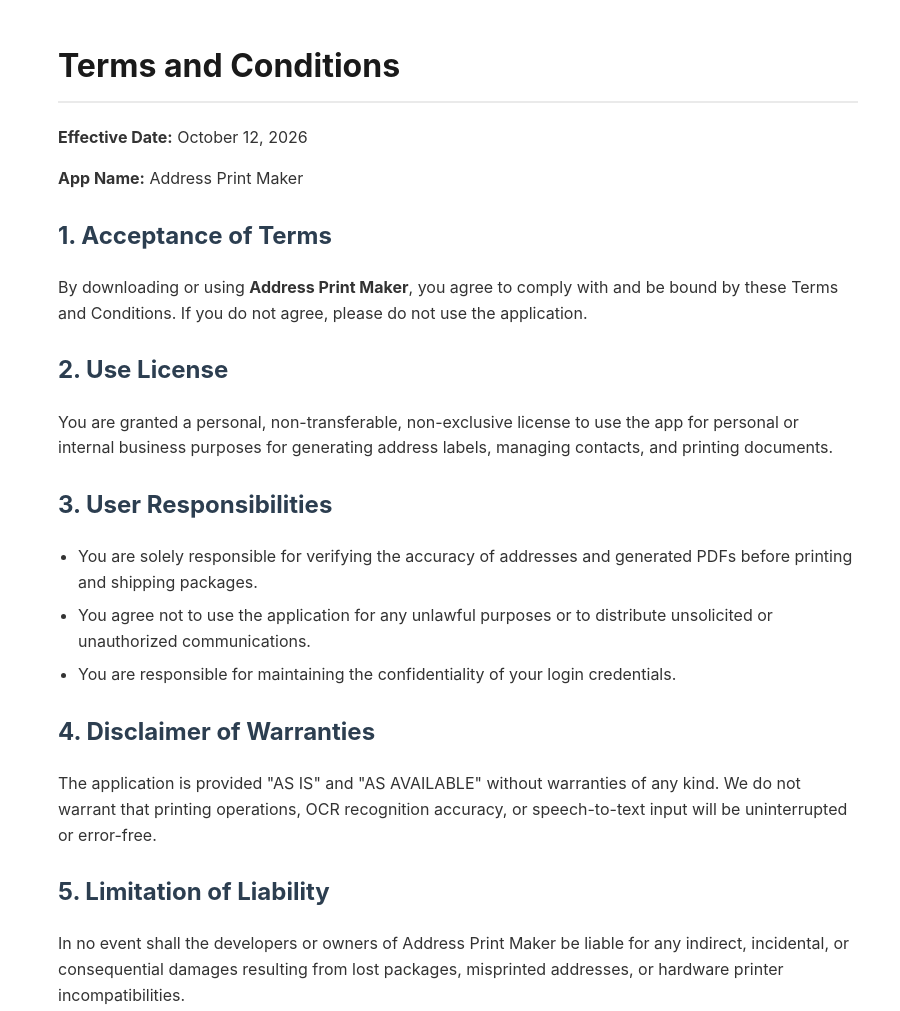
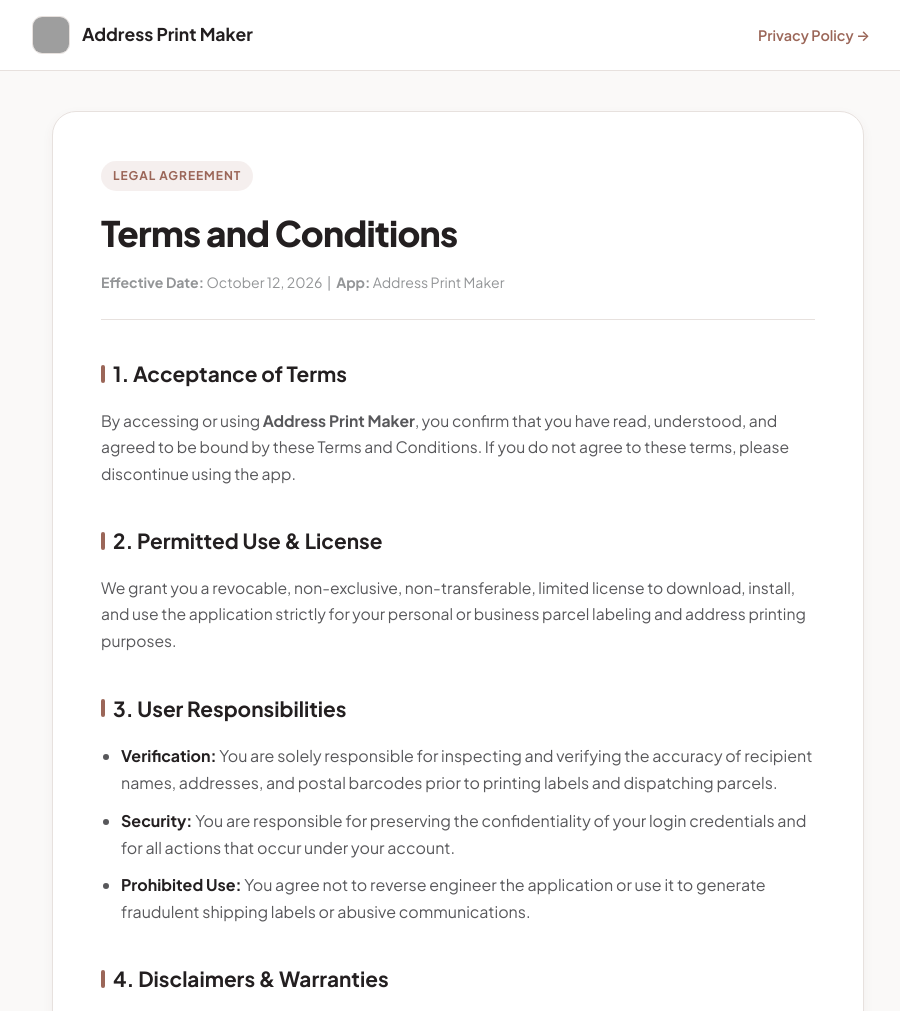
Before and after one commit to Ruchit-Bhut/address-print-maker-legal, a plain HTML site: page terms-and-conditions.html in a window 1280 px wide. Shown: the top 1011 px of the page, without its empty margins (182-1082 px from the left). Drawn offline with Linux system fonts and the light colour scheme; grey boxes are pictures that could not be loaded.

Commit message:
Revise terms and conditions layout and content
Updated the terms and conditions document with a new layout, added a header and navigation links, and revised sections for clarity and organization.

```diff
--- a/terms-and-conditions.html
+++ b/terms-and-conditions.html
@@ -5,47 +5,251 @@
   <meta name="viewport" content="width=device-width, initial-scale=1.0">
   <title>Terms and Conditions - Address Print Maker</title>
   <link rel="icon" type="image/png" href="app_icon_original.png">
+  <link rel="preconnect" href="https://fonts.googleapis.com">
+  <link rel="preconnect" href="https://fonts.gstatic.com" crossorigin>
+  <link href="https://fonts.googleapis.com/css2?family=Plus+Jakarta+Sans:wght@400;500;600;700;800&display=swap" rel="stylesheet">
   <style>
-    body { font-family: -apple-system, BlinkMacSystemFont, "Segoe UI", Roboto, Helvetica, Arial, sans-serif; line-height: 1.6; color: #333; max-width: 800px; margin: 40px auto; padding: 0 20px; }
-    h1 { color: #1a1a1a; border-bottom: 2px solid #eaeaea; padding-bottom: 10px; }
-    h2 { color: #2c3e50; margin-top: 25px; }
-    ul { padding-left: 20px; }
-    li { margin-bottom: 8px; }
-    .footer { margin-top: 40px; font-size: 0.9em; color: #777; border-top: 1px solid #eaeaea; padding-top: 15px; }
+    :root {
+      --primary-black: #231F20;
+      --secondary-terracotta: #9B6658;
+      --secondary-dark-brown: #5A413C;
+      --secondary-peach: #F1BE9F;
+      --background: #FAF9F8;
+      --surface: #FFFFFF;
+      --text-primary: #231F20;
+      --text-secondary: #58585B;
+      --text-muted: #939597;
+      --border: #E7E1DE;
+      --gradient-primary: linear-gradient(135deg, #9B6658 0%, #5A413C 100%);
+      --shadow-sm: 0 4px 12px rgba(90, 65, 60, 0.05);
+    }
+
+    * { margin: 0; padding: 0; box-sizing: border-box; }
+    body {
+      font-family: 'Plus Jakarta Sans', -apple-system, BlinkMacSystemFont, sans-serif;
+      background-color: var(--background);
+      color: var(--text-primary);
+      line-height: 1.7;
+      padding: 0;
+    }
+
+    header {
+      background: var(--surface);
+      border-bottom: 1px solid var(--border);
+      position: sticky;
+      top: 0;
+      z-index: 100;
+      backdrop-filter: blur(8px);
+    }
+
+    .nav-container {
+      max-width: 900px;
+      margin: 0 auto;
+      padding: 16px 24px;
+      display: flex;
+      align-items: center;
+      justify-content: space-between;
+    }
+
+    .brand {
+      display: flex;
+      align-items: center;
+      gap: 12px;
+      text-decoration: none;
+      color: var(--primary-black);
+      font-weight: 700;
+      font-size: 1.1rem;
+    }
+
+    .brand img {
+      width: 38px;
+      height: 38px;
+      border-radius: 10px;
+      border: 1px solid var(--border);
+    }
+
+    .nav-links a {
+      color: var(--secondary-terracotta);
+      text-decoration: none;
+      font-size: 0.9rem;
+      font-weight: 600;
+      padding: 8px 14px;
+      border-radius: 8px;
+      transition: background 0.2s;
+    }
+
+    .nav-links a:hover {
+      background: rgba(155, 102, 88, 0.08);
+    }
+
+    .main-wrapper {
+      max-width: 860px;
+      margin: 40px auto 80px;
+      padding: 0 24px;
+    }
+
+    .doc-card {
+      background: var(--surface);
+      border: 1px solid var(--border);
+      border-radius: 24px;
+      padding: 48px;
+      box-shadow: var(--shadow-sm);
+    }
+
+    .doc-header {
+      border-bottom: 1px solid var(--border);
+      padding-bottom: 24px;
+      margin-bottom: 32px;
+    }
+
+    .badge {
+      display: inline-block;
+      font-size: 0.75rem;
+      font-weight: 700;
+      text-transform: uppercase;
+      letter-spacing: 0.08em;
+      color: var(--secondary-terracotta);
+      background-color: rgba(155, 102, 88, 0.1);
+      padding: 5px 12px;
+      border-radius: 50px;
+      margin-bottom: 12px;
+    }
+
+    h1 {
+      font-size: 2.2rem;
+      font-weight: 800;
+      color: var(--primary-black);
+      letter-spacing: -0.02em;
+      margin-bottom: 8px;
+    }
+
+    .meta {
+      font-size: 0.88rem;
+      color: var(--text-muted);
+    }
+
+    h2 {
+      font-size: 1.3rem;
+      font-weight: 700;
+      color: var(--primary-black);
+      margin-top: 36px;
+      margin-bottom: 16px;
+      display: flex;
+      align-items: center;
+      gap: 8px;
+    }
+
+    h2::before {
+      content: '';
+      display: inline-block;
+      width: 4px;
+      height: 18px;
+      background: var(--secondary-terracotta);
+      border-radius: 2px;
+    }
+
+    p {
+      color: var(--text-secondary);
+      margin-bottom: 14px;
+      font-size: 0.98rem;
+    }
+
+    ul {
+      margin-left: 20px;
+      margin-bottom: 20px;
+      color: var(--text-secondary);
+    }
+
+    li { margin-bottom: 10px; }
+    li strong { color: var(--primary-black); }
+
+    .highlight-box {
+      background: #FAF9F8;
+      border-left: 3px solid var(--secondary-terracotta);
+      padding: 18px 20px;
+      border-radius: 0 12px 12px 0;
+      margin: 20px 0;
+    }
+
+    .footer {
+      text-align: center;
+      margin-top: 50px;
+      padding-top: 24px;
+      border-top: 1px solid var(--border);
+      color: var(--text-muted);
+      font-size: 0.85rem;
+    }
+
+    a.external-link {
+      color: var(--secondary-terracotta);
+      text-decoration: none;
+      font-weight: 600;
+    }
+    a.external-link:hover { text-decoration: underline; }
+
+    @media (max-width: 600px) {
+      .doc-card { padding: 28px 20px; border-radius: 16px; }
+      h1 { font-size: 1.7rem; }
+    }
   </style>
 </head>
 <body>
 
+  <header>
+    <div class="nav-container">
+      <a href="index.html" class="brand">
+        <img src="app_icon_original.png" alt="App Icon">
+        <span>Address Print Maker</span>
+      </a>
+      <div class="nav-links">
+        <a href="privacy-policy.html">Privacy Policy →</a>
+      </div>
+    </div>
+  </header>
+
+  <div class="main-wrapper">
+    <div class="doc-card">
+      <div class="doc-header">
+        <span class="badge">Legal Agreement</span>
         <h1>Terms and Conditions</h1>
-  <p><strong>Effective Date:</strong> October 12, 2026</p>
-  <p><strong>App Name:</strong> Address Print Maker</p>
+        <div class="meta">
+          <strong>Effective Date:</strong> October 12, 2026 &nbsp;|&nbsp; <strong>App:</strong> Address Print Maker
+        </div>
+      </div>
 
       <h2>1. Acceptance of Terms</h2>
-  <p>By downloading or using <strong>Address Print Maker</strong>, you agree to comply with and be bound by these Terms and Conditions. If you do not agree, please do not use the application.</p>
+      <p>By accessing or using <strong>Address Print Maker</strong>, you confirm that you have read, understood, and agreed to be bound by these Terms and Conditions. If you do not agree to these terms, please discontinue using the app.</p>
 
-  <h2>2. Use License</h2>
-  <p>You are granted a personal, non-transferable, non-exclusive license to use the app for personal or internal business purposes for generating address labels, managing contacts, and printing documents.</p>
+      <h2>2. Permitted Use & License</h2>
+      <p>We grant you a revocable, non-exclusive, non-transferable, limited license to download, install, and use the application strictly for your personal or business parcel labeling and address printing purposes.</p>
 
       <h2>3. User Responsibilities</h2>
       <ul>
-    <li>You are solely responsible for verifying the accuracy of addresses and generated PDFs before printing and shipping packages.</li>
-    <li>You agree not to use the application for any unlawful purposes or to distribute unsolicited or unauthorized communications.</li>
-    <li>You are responsible for maintaining the confidentiality of your login credentials.</li>
+        <li><strong>Verification:</strong> You are solely responsible for inspecting and verifying the accuracy of recipient names, addresses, and postal barcodes prior to printing labels and dispatching parcels.</li>
+        <li><strong>Security:</strong> You are responsible for preserving the confidentiality of your login credentials and for all actions that occur under your account.</li>
+        <li><strong>Prohibited Use:</strong> You agree not to reverse engineer the application or use it to generate fraudulent shipping labels or abusive communications.</li>
       </ul>
 
-  <h2>4. Disclaimer of Warranties</h2>
-  <p>The application is provided "AS IS" and "AS AVAILABLE" without warranties of any kind. We do not warrant that printing operations, OCR recognition accuracy, or speech-to-text input will be uninterrupted or error-free.</p>
+      <h2>4. Disclaimers & Warranties</h2>
+      <div class="highlight-box">
+        <p>Address Print Maker is provided on an "AS IS" and "AS AVAILABLE" basis. We make no warranties regarding uninterrupted printing operations, printer driver compatibility, or OCR text recognition accuracy.</p>
+      </div>
 
       <h2>5. Limitation of Liability</h2>
-  <p>In no event shall the developers or owners of Address Print Maker be liable for any indirect, incidental, or consequential damages resulting from lost packages, misprinted addresses, or hardware printer incompatibilities.</p>
+      <p>To the fullest extent permitted by law, the developers and proprietors of Address Print Maker shall not be held liable for any indirect, incidental, or consequential damages resulting from misplaced deliveries, misprinted labels, or hardware malfunctions.</p>
 
-  <h2>6. Contact Us</h2>
-  <p>If you have any questions about these Terms, please contact us at:</p>
-  <p><strong>Email:</strong> your-email@example.com</p>
+      <h2>6. Termination</h2>
+      <p>We reserve the right to suspend or terminate access to our service without prior notice for users who violate these Terms or engage in fraudulent activities.</p>
+
+      <h2>7. Contact Information</h2>
+      <p>For questions or support related to these Terms and Conditions, please contact us at:</p>
+      <p><strong>Email:</strong> <a class="external-link" href="mailto:your-email@example.com">your-email@example.com</a></p>
 
       <div class="footer">
         &copy; 2026 Address Print Maker. All rights reserved.
       </div>
+    </div>
+  </div>
 
 </body>
 </html>
```
Lines whose indentation alone changed are shown as unchanged.
